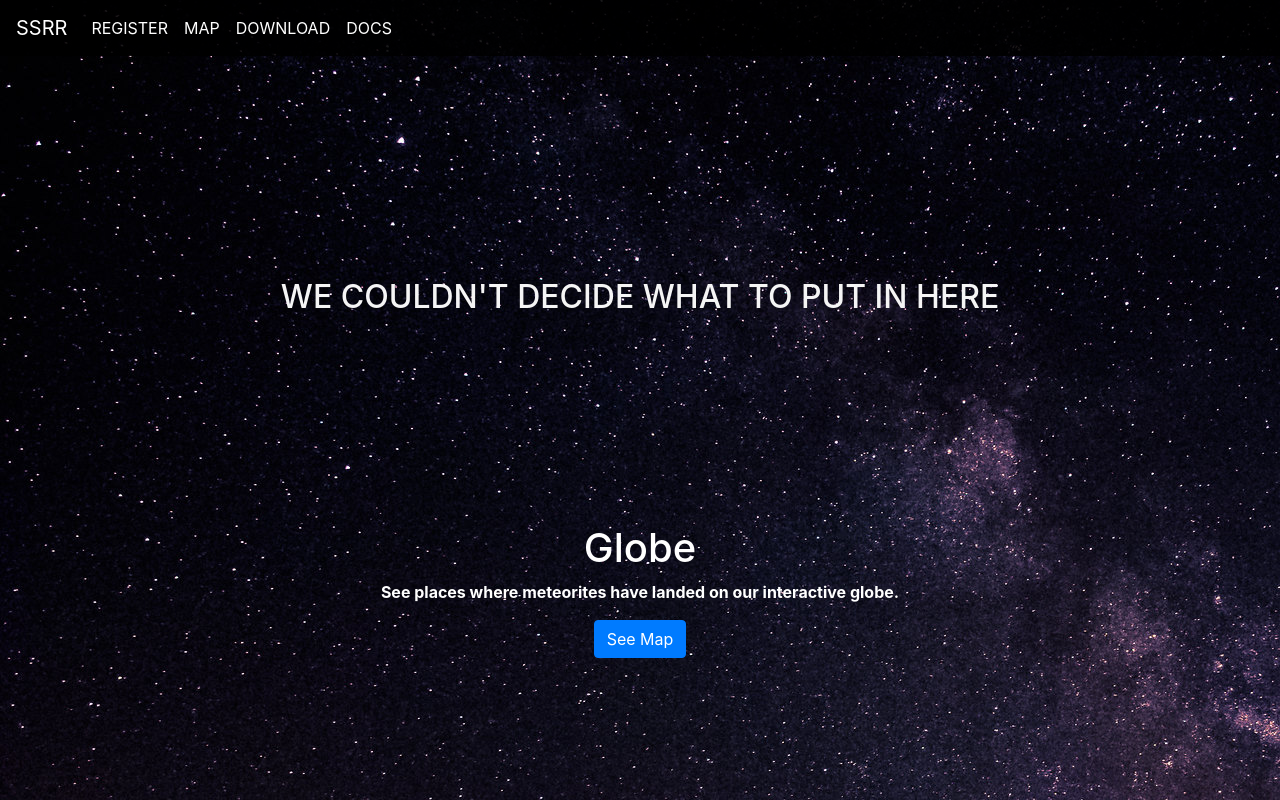
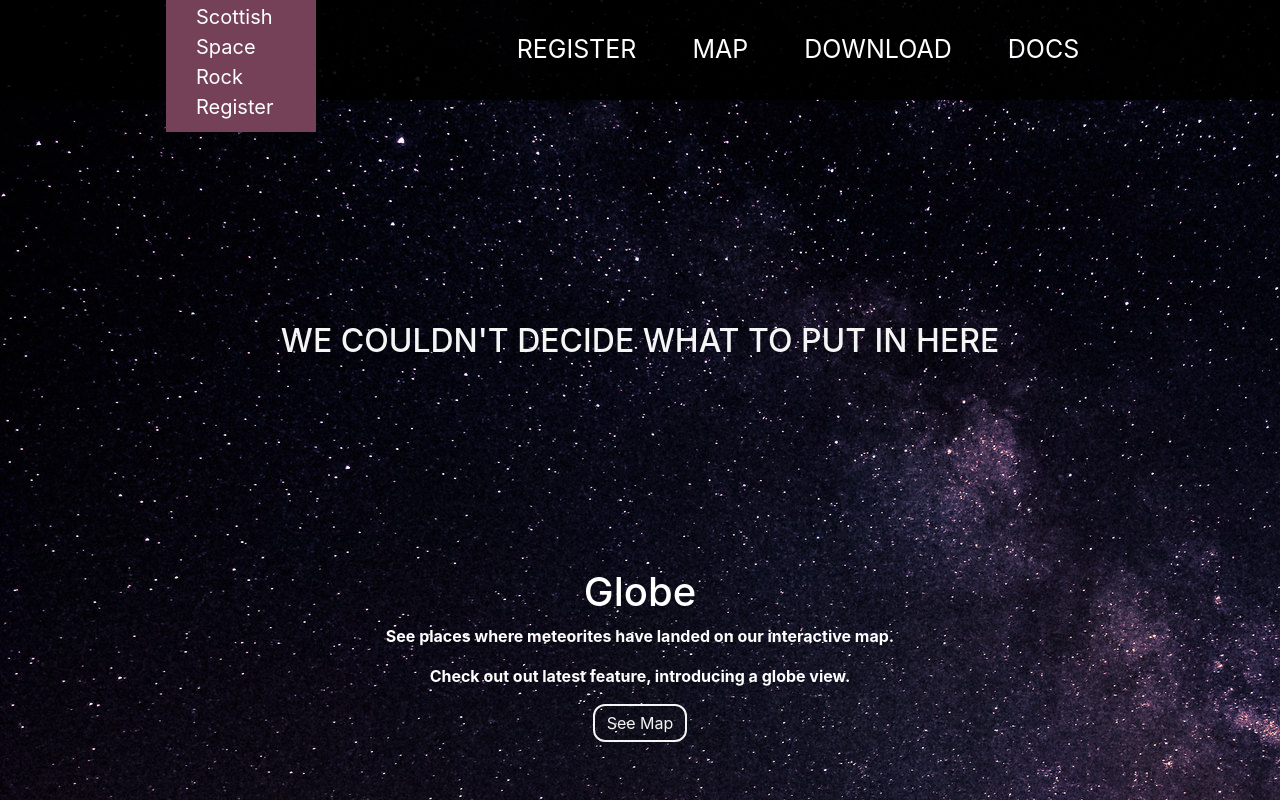
Before and after one commit to Jbenav200/ssrr, a Django app: page / in a window 1280 px wide. Run offline with Django 3.2, Linux system fonts and the light colour scheme; some libraries are stand-ins or nearby versions.

Commit message:
added styling to logo

```diff
--- a/static/css/style.css
+++ b/static/css/style.css
@@ -55,6 +55,7 @@ p{
 .bg-nav-black{
     background: rgba(0, 0, 0, 0.9);
     color:whitesmoke;
+    max-height:100px;
 }
 
 .bg-nav-black > .nav-link{
@@ -135,5 +136,31 @@ a>h1:hover{
 }
 
 .navbar-nav{
-    float:right;
+    margin: 0 auto;
 }
+
+.nav-item{
+    font-size:25px;
+    margin-left:20px;
+    margin-right:20px;
+}
+
+.btn-white{
+    color:whitesmoke;
+    border:2px solid;
+    border-radius:12px;
+    padding: 5px 12px;
+}
+
+.btn-white:hover{
+    color: slategray;
+    border: 2px solid slategray;
+}
+
+.navbar-brand{
+    width:150px;
+    margin-left:150px;
+    padding: 10px 30px 10px 30px;
+    background-color:#754158;
+    margin-top:2%;
+}
--- a/tracker/templates/base.html
+++ b/tracker/templates/base.html
@@ -19,15 +19,15 @@
     </head>
     <body class="bg-space">
         <nav class="navbar navbar-expand-lg bg-nav-black">
-            <a class="navbar-brand text-white" href="#">SSRR</a>
+            <a class="navbar-brand text-white" href="#">Scottish<br/>Space<br/>Rock<br/>Register</a>
             <button class="navbar-toggler" type="button" data-toggle="collapse" data-target="#navbarNavAltMarkup" aria-controls="navbarNavAltMarkup" aria-expanded="false" aria-label="Toggle navigation">
                 <span class="navbar-toggler-icon"></span>
             </button>
             <div class="collapse navbar-collapse" id="navbarNavAltMarkup">
                 <div class="navbar-nav text-center">
-                    <a class="nav-item nav-link text-white" href="#">REGISTER</a>
-                    <a class="nav-item nav-link text-white" href="#">MAP</a>
-                    <a class="nav-item nav-link text-white" href="#">DOWNLOAD</a>
+                    <a class="nav-item nav-link text-white" href="/register">REGISTER</a>
+                    <a class="nav-item nav-link text-white" href="/map">MAP</a>
+                    <a class="nav-item nav-link text-white" href="/download">DOWNLOAD</a>
                     <a class="nav-item nav-link text-white" href="/docs">DOCS</a>
                 </div>
             </div>
--- a/tracker/templates/tracker/index.html
+++ b/tracker/templates/tracker/index.html
@@ -7,13 +7,14 @@
         </div>
     </div>
 </div>
-<div class="container text-white">
+<div class="container">
     <div class="row">
         <div class="col-md-12">
-            <div class="text-center">
-               <h1 class="text-white">Globe</h1>
-                <p class="text-white">See places where meteorites have landed on our interactive globe.</p>
-                <a href="map/" class="btn btn-primary">See Map</a>
+            <div class="text-center text-white">
+               <h1>Globe</h1>
+                <p>See places where meteorites have landed on our interactive map.</p>
+                <p>Check out out latest feature, introducing a globe view.</p>
+                <a href="map/" class="btn btn-white">See Map</a>
             </div>
         </div>
     </div>
```
